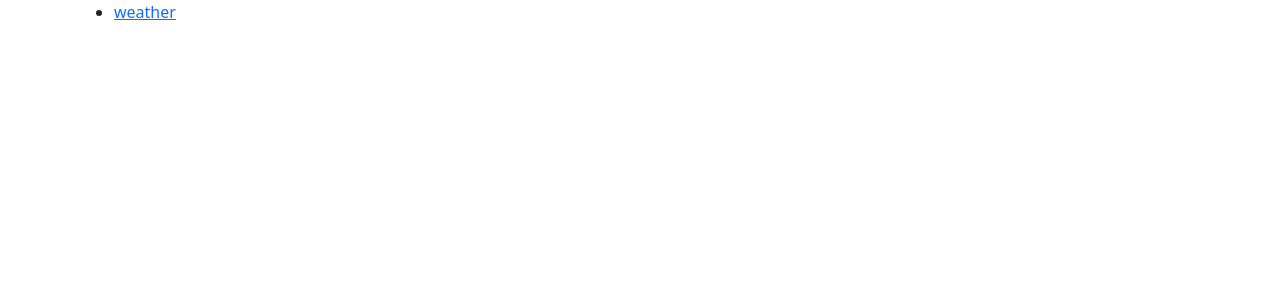
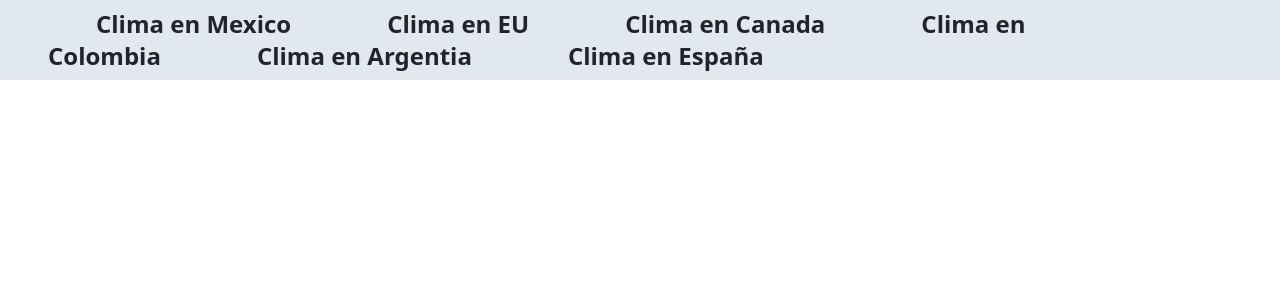
Before and after one commit to MaxQuin1/Portafolio, a React (Create React App) app: page / in a window 1280 px wide. Shown: the top 300 px of the page. Built offline with nearby package versions, Linux system fonts and the light colour scheme.

Commit message:
se agrego tailwind css y se añadieron algunos estilos

```diff
--- a/package.json
+++ b/package.json
@@ -37,5 +37,8 @@
       "last 1 firefox version",
       "last 1 safari version"
     ]
+  },
+  "devDependencies": {
+    "tailwindcss": "^3.3.3"
   }
 }
--- a/src/App.css
+++ /dev/null
@@ -1,38 +0,0 @@
-.App {
-  text-align: center;
-}
-
-.App-logo {
-  height: 40vmin;
-  pointer-events: none;
-}
-
-@media (prefers-reduced-motion: no-preference) {
-  .App-logo {
-    animation: App-logo-spin infinite 20s linear;
-  }
-}
-
-.App-header {
-  background-color: #282c34;
-  min-height: 100vh;
-  display: flex;
-  flex-direction: column;
-  align-items: center;
-  justify-content: center;
-  font-size: calc(10px + 2vmin);
-  color: white;
-}
-
-.App-link {
-  color: #61dafb;
-}
-
-@keyframes App-logo-spin {
-  from {
-    transform: rotate(0deg);
-  }
-  to {
-    transform: rotate(360deg);
-  }
-}
--- a/src/Pages/weather.js
+++ b/src/Pages/weather.js
@@ -3,7 +3,7 @@ import "bootstrap/dist/css/bootstrap.min.css";
 
 
 function CondicionAtmosferica() {
-  const url = ''/*https://api.datos.gob.mx/v1/condiciones-atmosfericas*/;
+  const url = '' /*'https://api.datos.gob.mx/v1/condiciones-atmosfericas';*/
   const estadosMx = [
     { id: 1, name: "Aguascalientes" },
   ];
@@ -23,7 +23,8 @@ function CondicionAtmosferica() {
 
   return (
     <>
-      <select className="form-select"  onChange={(e) => setEstadoActual(e.target.value)}>
+    <h1 className="font-bold text-center text-4xl "> Estado del tiempo</h1>
+      <select className="form-select h-[20%] w-[20%]"  onChange={(e) => setEstadoActual(e.target.value)}>
         <option value=""> Seleccion una opción</option>
         {estadosMx.map((opcion) => (
           <option key={opcion.id} value={opcion.name}>
@@ -31,9 +32,8 @@ function CondicionAtmosferica() {
           </option>
         ))}
       </select>
-      {estadoActual}
-      <h1> Estado del tiempo</h1>
-
+      <h1 className="text-2xl">Estado seleccionado: {estadoActual}</h1>
+      <div className=" lg:w-4/1 mx-5">
       <table className="table table-bordered" width="100%">
           <thead>
             <tr >
@@ -55,6 +55,7 @@ function CondicionAtmosferica() {
       ))}
       </tbody>
       </table>
+      </div>
     </>
   );
 }
--- a/src/components/DashBoard.js
+++ b/src/components/DashBoard.js
@@ -3,27 +3,36 @@ import React from 'react'
 export default function DashBoard() {
   return (
     <>
-      <div className="fixed container">
+      <div>
         <aside
           id="sidebar-multi-level-sidebar"
           className=""
           aria-label="Sidebar"
         >
-          <div className="">
-            <ul className="">
+          <div className="bg-slate-200 w-screen h-[80px] z-10 drop-shadlow-lg">
+            <div className="px-2 flex justify-between items-center w-full h-full">
+            <ul className="hidden md:flex p-10 font-bold">
               <li>
-                <a
-                  href="/weather"
-                  className=""
-                >
+
                   <box-icon name='bar-chart-square' type='solid' rotate='90' color='#0053A5' ></box-icon>
-                  <span className="">weather</span>
-                </a>
+                  <a href="/weather">
+                   <span className="p-5 text-2xl">Clima en Mexico</span>
+                    </a>
+
+                  <span className="p-5 text-2xl">Clima en EU</span>
+                  <span className="p-5 text-2xl">Clima en Canada</span>
+                  <span className="p-5 text-2xl">Clima en Colombia</span>
+                  <span className="p-5 text-2xl">Clima en Argentia</span>
+                  <span className="p-5 text-2xl">Clima en España</span>
+
+
               </li>
             </ul>
+            </div>
           </div>
         </aside>
       </div>
+
     </>
   );
 }
--- a/src/index.css
+++ b/src/index.css
@@ -1,13 +1,3 @@
-body {
-  margin: 0;
-  font-family: -apple-system, BlinkMacSystemFont, 'Segoe UI', 'Roboto', 'Oxygen',
-    'Ubuntu', 'Cantarell', 'Fira Sans', 'Droid Sans', 'Helvetica Neue',
-    sans-serif;
-  -webkit-font-smoothing: antialiased;
-  -moz-osx-font-smoothing: grayscale;
-}
-
-code {
-  font-family: source-code-pro, Menlo, Monaco, Consolas, 'Courier New',
-    monospace;
-}
+@tailwind base;
+@tailwind components;
+@tailwind utilities;
--- a/src/index.js
+++ b/src/index.js
@@ -2,6 +2,7 @@ import React from 'react'
 import ReactDOM from 'react-dom/client'
 import { RouterProvider } from 'react-router-dom'
 import { rutas } from './routes/routes'
+import './index.css'
 
 ReactDOM.createRoot(document.getElementById('root')).render(
   <React.StrictMode>
--- /dev/null
+++ b/tailwind.config.js
@@ -0,0 +1,8 @@
+/** @type {import('tailwindcss').Config} */
+module.exports = {
+  content: ["./src/**/*.{js,jsx,ts,tsx}"],
+  theme: {
+    extend: {},
+  },
+  plugins: [],
+}
```
Also changed, not shown: 1 other file (tests, documents, lock files or other folders).
